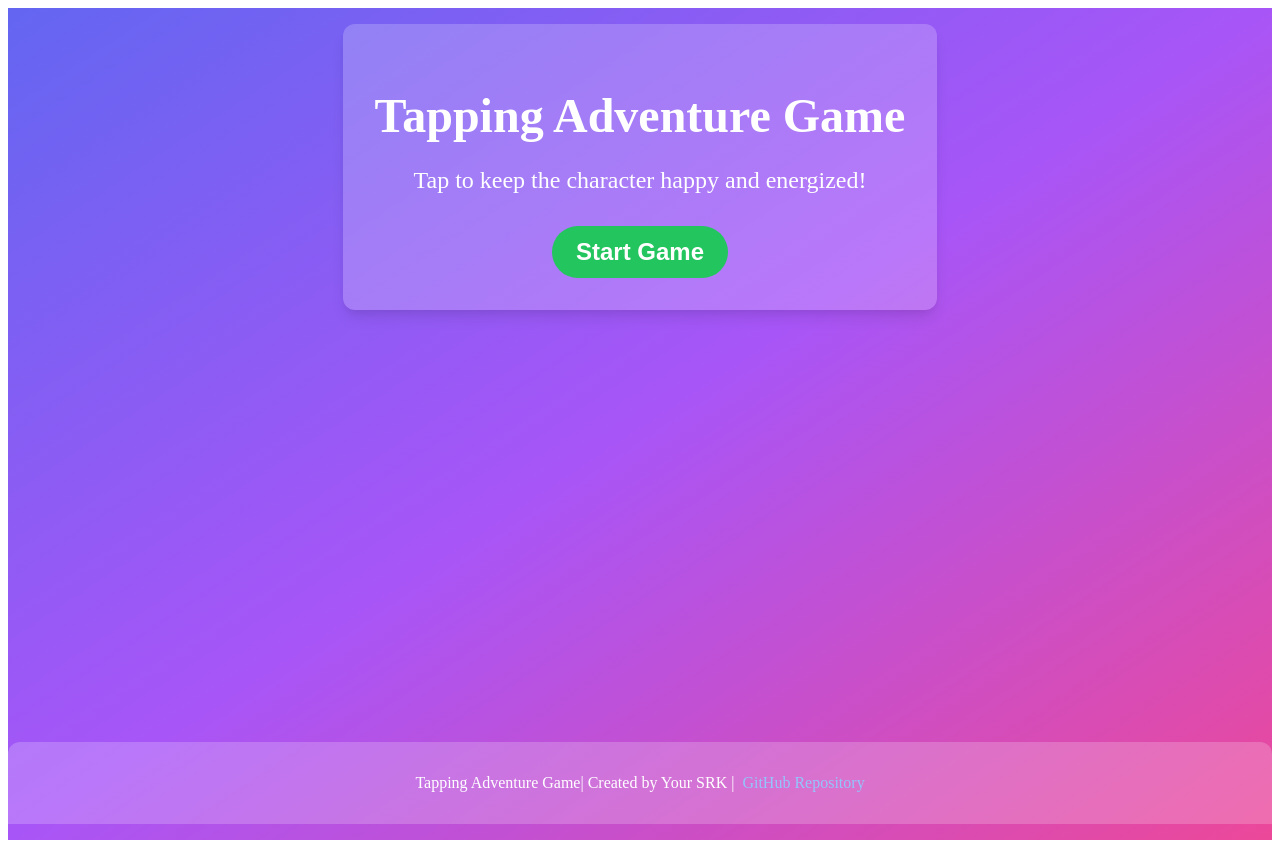
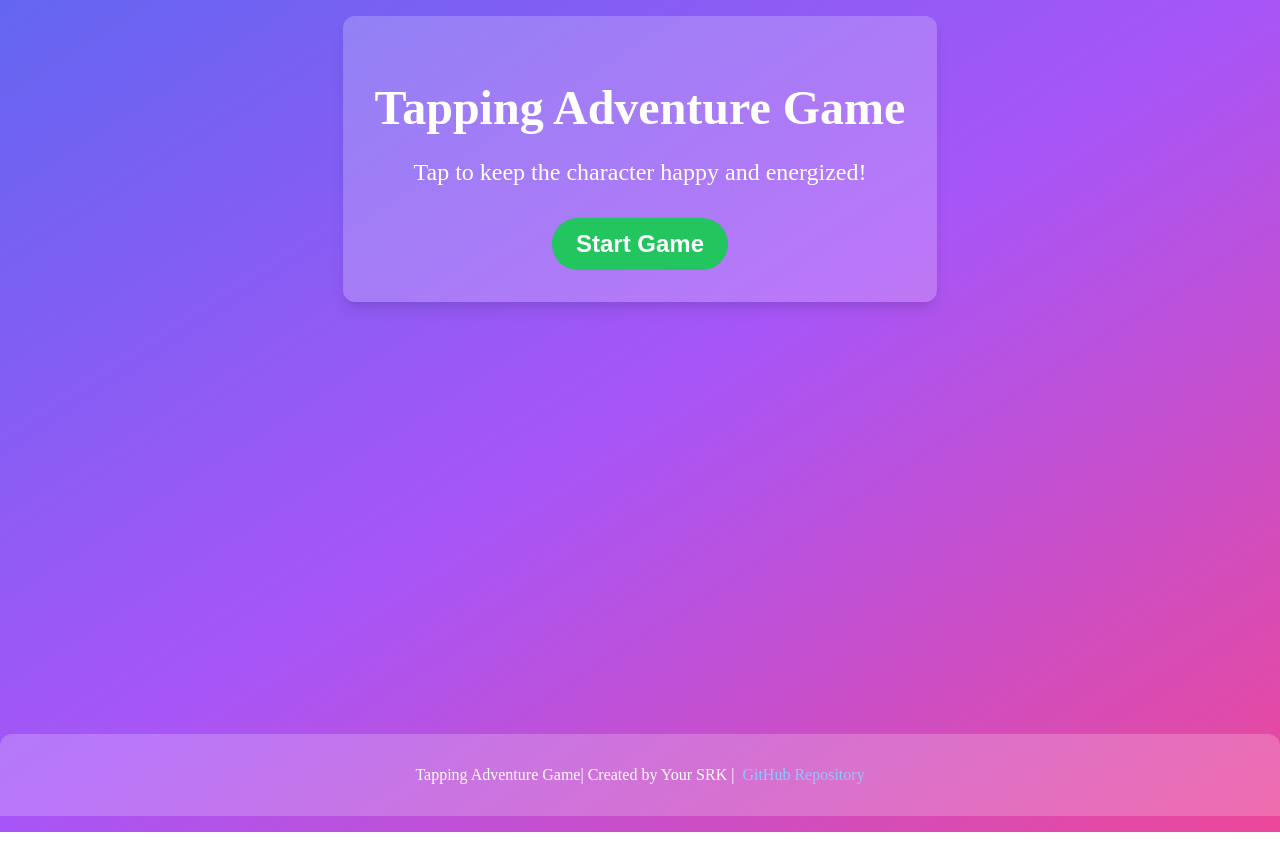
Before and after one commit to srksuman/Tapping-Adventure, a React (Vite) app: page / in a window 1280 px wide. Built offline with nearby package versions, Linux system fonts and the light colour scheme.

Commit message:
change in the style

```diff
--- a/src/components/TapTasticMoodBooster.css
+++ b/src/components/TapTasticMoodBooster.css
@@ -1,5 +1,7 @@
 /** @format */
-
+body {
+    margin: 0px !important;
+}
 .game-container {
     display: flex;
     flex-direction: column;
```
